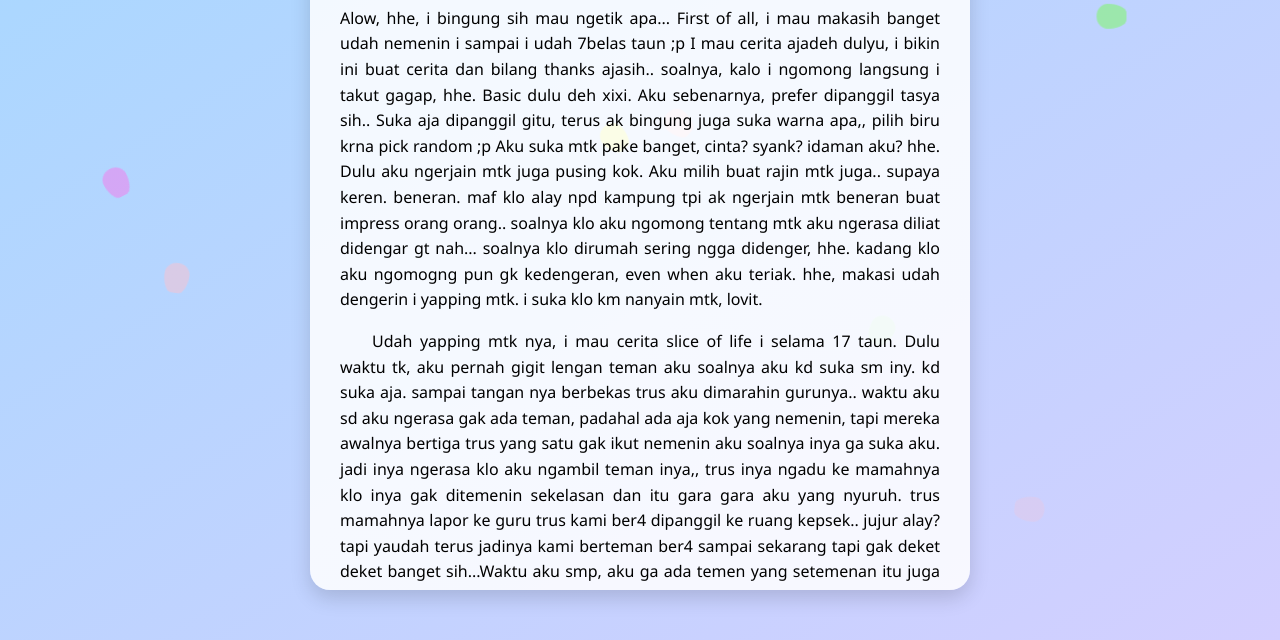
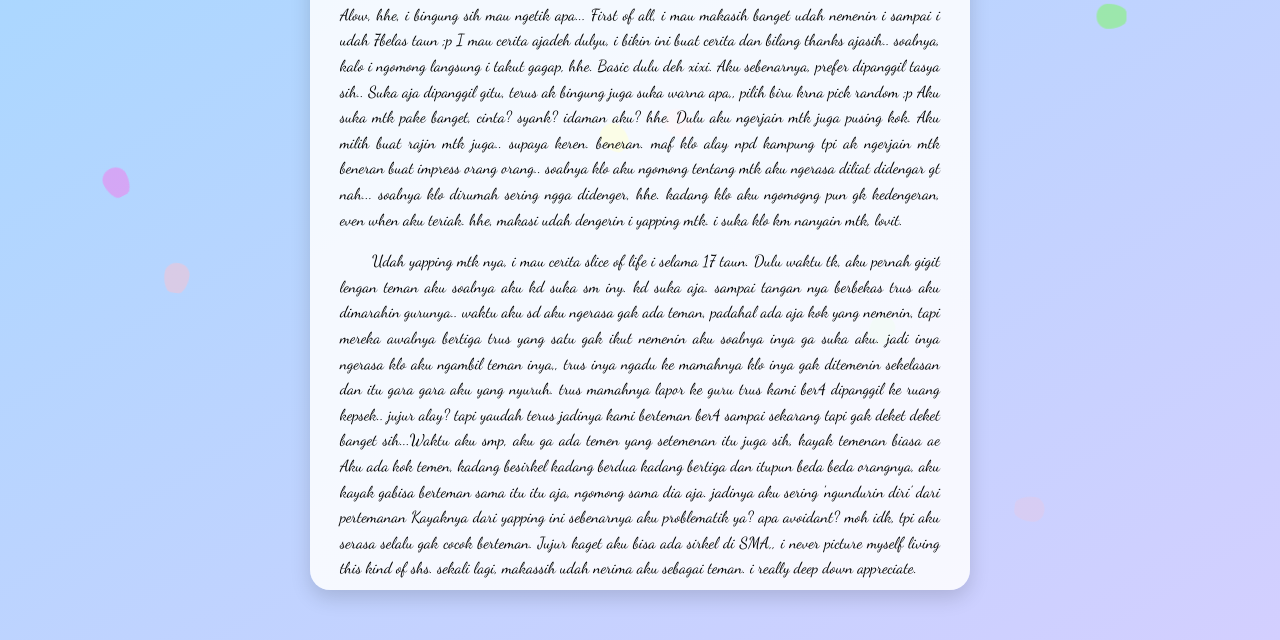
Before and after one commit to tlaszyh14-collab/acuylovy, a plain HTML site: page index.html in a window 1280 px wide. Shown: the part 160-800 px from the top of the page. Drawn offline with Linux system fonts and the light colour scheme.

Commit message:
Update index.html

```diff
--- a/index.html
+++ b/index.html
@@ -4,9 +4,13 @@
   <meta charset="UTF-8">
   <meta name="viewport" content="width=device-width, initial-scale=1.0">
   <title>Untukmu 💌</title>
+
+  <!-- Import font gratis mirip Northwell -->
+  <link href="https://fonts.googleapis.com/css2?family=Dancing+Script:wght@400;700&display=swap" rel="stylesheet">
+
   <style>
     body {
-      font-family: "Segoe UI", sans-serif;
+      font-family: 'Dancing Script', cursive; /* 🎨 font tulisan tangan */
       background: linear-gradient(to bottom right, #a7d8ff, #d3cfff);
       margin: 0;
       padding: 0;
@@ -35,8 +39,8 @@
       border-radius: 20px;
       box-shadow: 0 8px 20px rgba(0, 0, 0, 0.15);
       max-width: 600px;
-      max-height: 80vh;    /* ✨ biar bisa scroll */
-      overflow-y: auto;    /* ✨ scroll hanya di card */
+      max-height: 80vh;
+      overflow-y: auto;
       animation: fadeIn 1.5s ease;
       z-index: 10;
       position: relative;
@@ -48,7 +52,6 @@
       line-height: 1.6;
     }
 
-    /* mulai paragraf kedua dst diberi indentasi */
     .card .message p + p {
       text-indent: 2em;
     }
```
